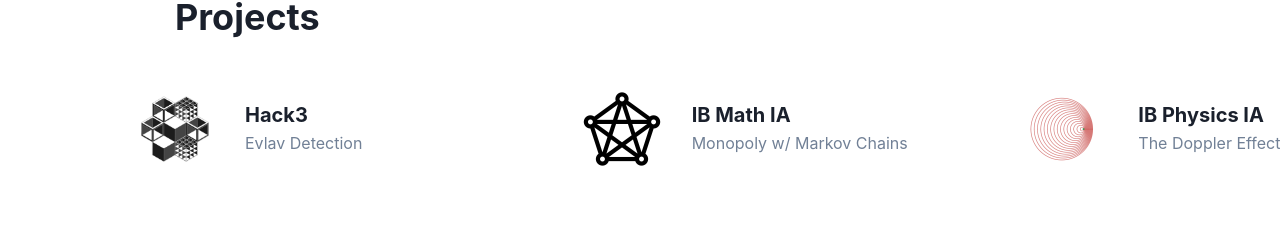
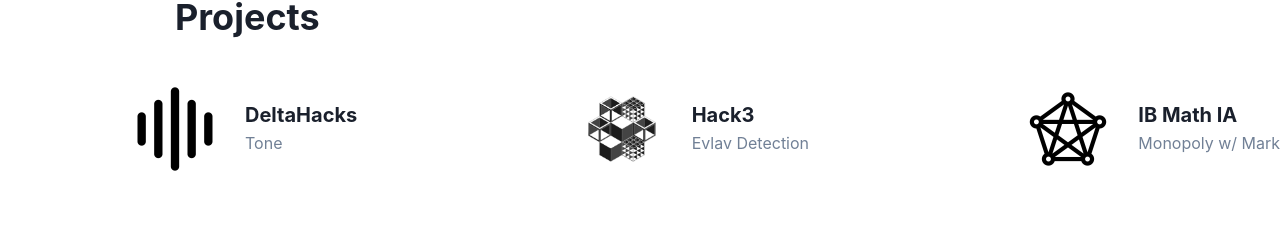
Before and after one commit to roozbehali/rooz, a Next.js app: page /experience in a window 1280 px wide. Shown: the part 454-680 px from the top of the page. Built offline with nearby package versions, Linux system fonts and the light colour scheme.

Commit message:
new proj

```diff
--- a/pages/experience.js
+++ b/pages/experience.js
@@ -69,6 +69,16 @@
         justifyItems='flex-start'>
 
           <Center rowSpan={1} colSpan={1} gap={5}>
+            <img width='100px' height='100px' src='tone3.png'/>
+            <Stack spacing={1} direction='column' align='start'>
+            <Tooltip label='Hackathon project' placement='top-start' bg='whiteAlpha' textColor='black' closeOnClick={false}>
+              <Heading size='md'>DeltaHacks</Heading>
+            </Tooltip>
+              <Link as="a" target="_blank" href="https://www.tone.lol/" aria-label="Tone" color='gray.500'>Tone</Link>
+            </Stack>
+          </Center>
+
+          <Center rowSpan={1} colSpan={1} gap={5}>
             <img width='100px' height='100px' src='evlav.png'/>
             <Stack spacing={1} direction='column' align='start'>
             <Tooltip label='Hackathon win' placement='top-start' bg='whiteAlpha' textColor='black' closeOnClick={false}>
```
Also changed, not shown: public/tone3.png (added).
